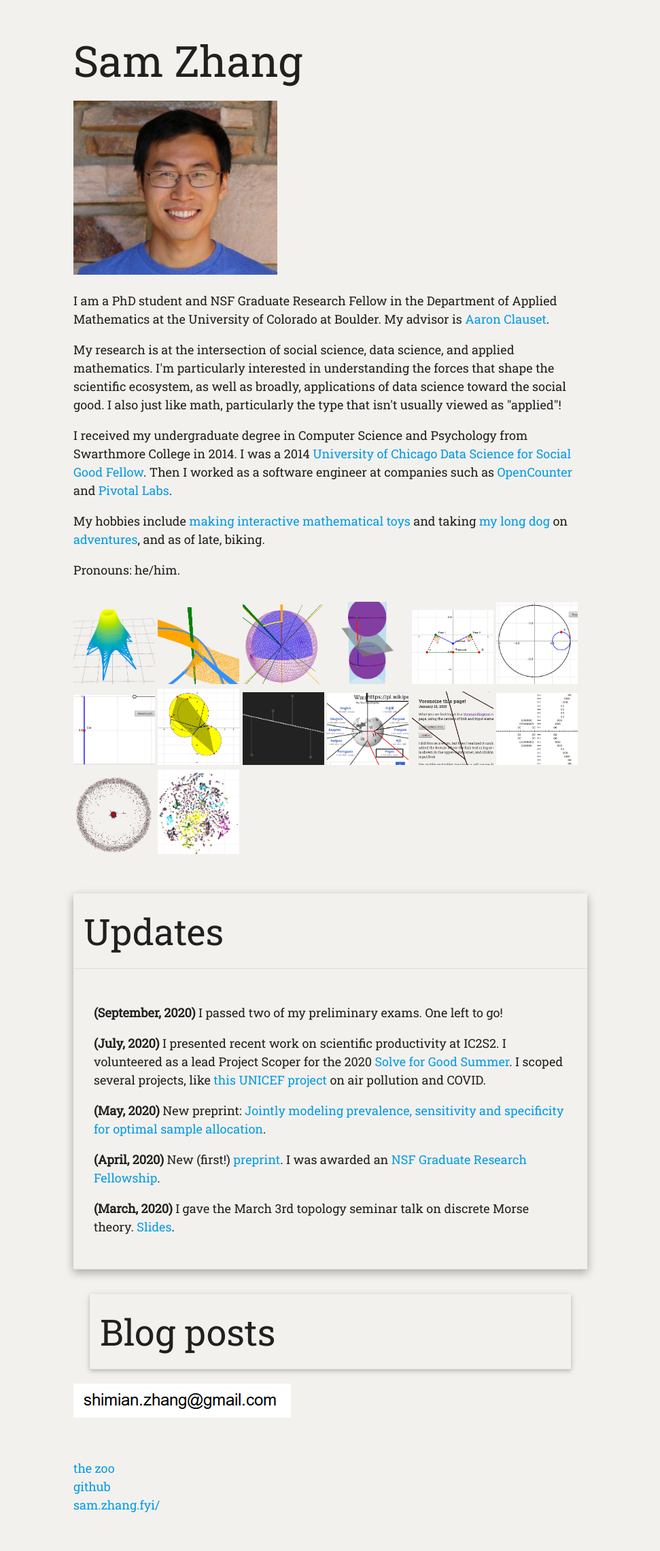
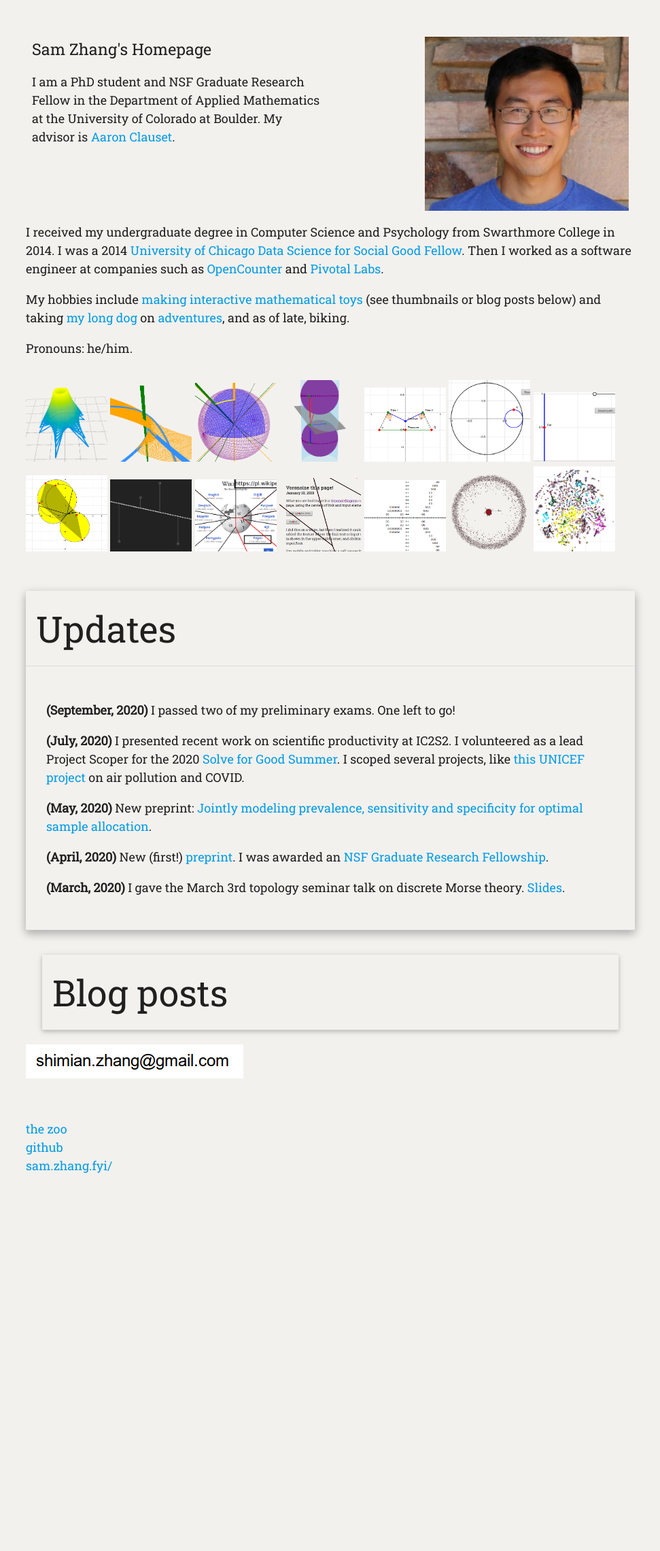
Before and after one commit to samzhang111/samzhang111.github.io, a Jekyll site: the page built from index.html, in a window 1280 px wide. Shown: the whole page at 68% size, without its empty margins (154-1125 px from the left). Built offline with Jekyll 4.4.1, drawn with Linux system fonts in a browser that asks for light colours; after the commit the page ends 1728 px from its top, so only the background shows below that.

Commit message:
two columnish layout

```diff
--- a/_layouts/default.html
+++ b/_layouts/default.html
@@ -1,7 +1,7 @@
 ---
 layout: template
 ---
-<div class="site">
+<div class="site container">
 
   {{ content }}
 
--- a/css/site.scss
+++ b/css/site.scss
@@ -10,12 +10,34 @@ html {
     background-color: #f3f1ee;
 }
 
+.name {
+    font-size: 1.3em;
+}
+
+.two-column {
+    display: flex;
+    flex-direction: row;
+    flex-wrap: wrap;
+    justify-content: space-between;
+    min-width: 100%;
+}
+
+.column {
+    flex: 1;
+    margin: 0 0.5em;
+}
+
+.container {
+    @media (min-width: 1025px) {
+        max-width: 1025px !important;
+    }
+}
 
 .site {
     font-family: 'Roboto Slab';
-    width: 42em;
     margin: 3em auto;
     font-size: 18px;
+
 
     ul {
         //list-style-type: none;
--- a/index.html
+++ b/index.html
@@ -4,24 +4,26 @@ redirect_from: "/html/about/"
 ---
 
 <div class="site">
-<h1>Sam Zhang</h1>
 
-<div>
-<img width="300px" src="/images/me.jpeg" />
+<div class="two-column">
+    <div class="column">
+        <div class="name">Sam Zhang's Homepage</div>
+
+        <p>
+        I am a PhD student and NSF Graduate Research Fellow in the Department of Applied Mathematics at the University of Colorado at Boulder. My advisor is <a href="http://tuvalu.santafe.edu/~aaronc/">Aaron Clauset</a>.
+
+    </div>
+
+    <div class="column">
+        <img width="300px" style="float: right;" src="/images/me.jpeg" />
+    </div>
 </div>
 
-<p>
-I am a PhD student and NSF Graduate Research Fellow in the Department of Applied Mathematics at the University of Colorado at Boulder. My advisor is <a href="http://tuvalu.santafe.edu/~aaronc/">Aaron Clauset</a>.
-
-<p>
-My research is at the intersection of social science, data science, and applied mathematics. I'm particularly interested in understanding the forces that shape the scientific ecosystem, as well as broadly, applications of data science toward the social good. I also just like math, particularly the type that isn't usually viewed as "applied"!
+        <p>
+I received my undergraduate degree in Computer Science and Psychology from Swarthmore College in 2014. I was a 2014 <a href="https://dssgfellowship.org/">University of Chicago Data Science for Social Good Fellow</a>. Then I worked as a software engineer at companies such as <a href="https://opencounter.com/">OpenCounter</a> and <a href="https://pivotal.io/labs">Pivotal Labs</a>.
 <p>
 
-I received my undergraduate degree in Computer Science and Psychology from Swarthmore College in 2014. I was a 2014 <a href="https://dssgfellowship.org/">University of Chicago Data Science for Social Good Fellow</a>. Then I worked as a software engineer at companies such as <a href="https://opencounter.com/">OpenCounter</a> and <a href="https://pivotal.io/labs">Pivotal Labs</a>.
-
-<p>
-
-My hobbies include <a href="/2018/12/26/ascii-plotting/">making</a> <a href="/2018/12/18/cats-on-ladders/">interactive</a> <a href="/2019/02/12/a-moduli-space-for-triangles/">mathematical</a> <a href="/2019/01/10/voronoize-this-page/">toys</a> and taking <a href="/images/tulia2.jpg">my</a> <a href="/images/long.jpg">long</a> <a href="/images/boop.jpg">dog</a> on <a href="/images/hike.jpg">adventures</a>, and as of late, biking.
+My hobbies include <a href="/2018/12/26/ascii-plotting/">making</a> <a href="/2018/12/18/cats-on-ladders/">interactive</a> <a href="/2019/02/12/a-moduli-space-for-triangles/">mathematical</a> <a href="/2019/01/10/voronoize-this-page/">toys</a> (see thumbnails or blog posts below) and taking <a href="/images/tulia2.jpg">my</a> <a href="/images/long.jpg">long</a> <a href="/images/boop.jpg">dog</a> on <a href="/images/hike.jpg">adventures</a>, and as of late, biking.
 
 <p>
 
```
